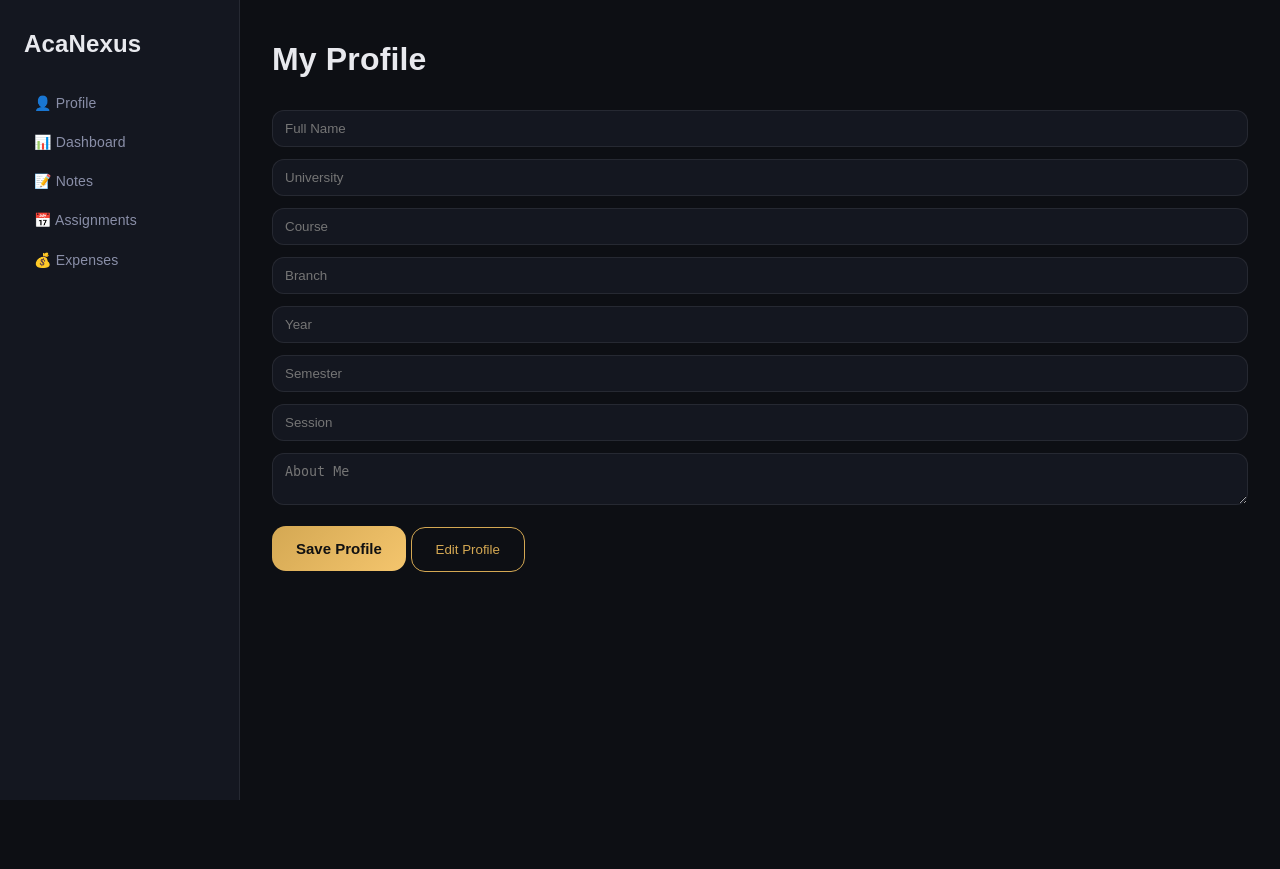
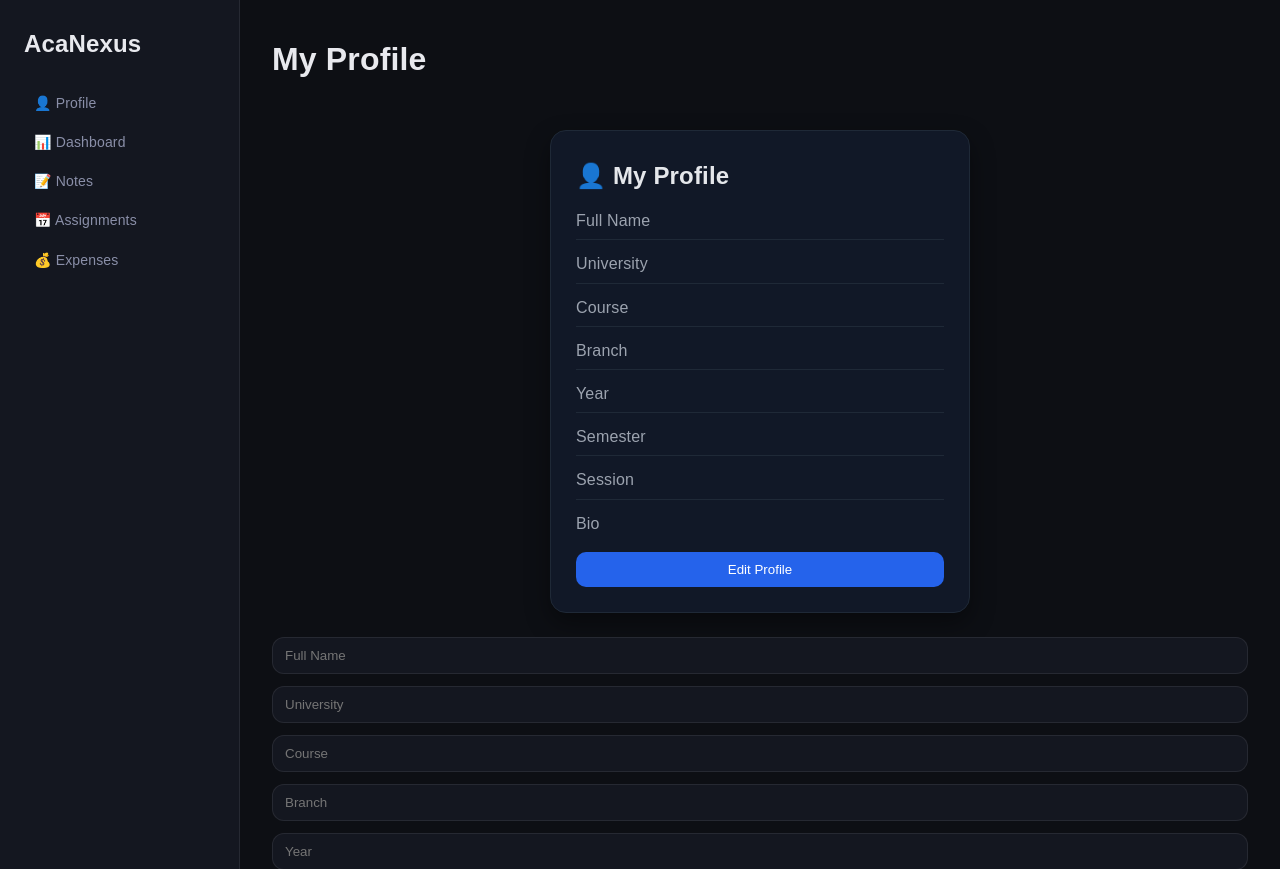
Before and after one commit to Celestial-tech100/AcaNexus-Studivo, a Flask app: page /profile in a window 1280 px wide. Shown: the top 869 px of the page. Before the commit the page ends 800 px from the top, so only its background shows below. Run offline with Flask 3, Linux system fonts and the light colour scheme; a user stored in the database is signed in.

Commit message:
Profile card

```diff
--- a/static/css/pages.css
+++ b/static/css/pages.css
@@ -360,3 +360,49 @@
 
     cursor: pointer;
 }
+.profile-wrapper {
+    display: flex;
+    justify-content: center;
+    margin-top: 20px;
+}
+
+.profile-card {
+    width: 420px;
+    background: #111827;
+    color: #e5e7eb;
+    padding: 25px;
+    border-radius: 16px;
+    box-shadow: 0 10px 25px rgba(0,0,0,0.4);
+    border: 1px solid #1f2937;
+}
+
+.profile-row {
+    display: flex;
+    justify-content: space-between;
+    margin: 10px 0;
+    border-bottom: 1px solid #1f2937;
+    padding-bottom: 5px;
+}
+
+.label {
+    color: #9ca3af;
+}
+
+.value {
+    color: #f9fafb;
+}
+
+.profile-bio {
+    margin-top: 10px;
+}
+
+.edit-toggle-btn {
+    margin-top: 15px;
+    width: 100%;
+    padding: 10px;
+    background: #2563eb;
+    color: white;
+    border: none;
+    border-radius: 10px;
+    cursor: pointer;
+}
--- a/templates/profile.html
+++ b/templates/profile.html
@@ -4,6 +4,56 @@
 {% if saved %}
 <div class="success-banner">Profile saved successfully ✓</div>
 {% endif %}
+
+<div class="profile-wrapper">
+  <div class="profile-card">
+    <h2>👤 My Profile</h2>
+
+    <div class="profile-row">
+      <span class="label">Full Name</span>
+      <span class="value">{{ profile[2] if profile else '' }}</span>
+    </div>
+
+    <div class="profile-row">
+      <span class="label">University</span>
+      <span class="value">{{ profile[3] if profile else '' }}</span>
+    </div>
+
+    <div class="profile-row">
+      <span class="label">Course</span>
+      <span class="value">{{ profile[4] if profile else '' }}</span>
+    </div>
+
+    <div class="profile-row">
+      <span class="label">Branch</span>
+      <span class="value">{{ profile[5] if profile else '' }}</span>
+    </div>
+
+    <div class="profile-row">
+      <span class="label">Year</span>
+      <span class="value">{{ profile[6] if profile else '' }}</span>
+    </div>
+
+    <div class="profile-row">
+      <span class="label">Semester</span>
+      <span class="value">{{ profile[7] if profile else '' }}</span>
+    </div>
+
+    <div class="profile-row">
+      <span class="label">Session</span>
+      <span class="value">{{ profile[8] if profile else '' }}</span>
+    </div>
+
+    <div class="profile-bio">
+      <span class="label">Bio</span>
+      <p>{{ profile[9] if profile else '' }}</p>
+    </div>
+
+    <button type="button" class="edit-toggle-btn" onclick="showEdit()">
+      Edit Profile
+    </button>
+  </div>
+</div>
 
 <form method="POST">
   <input
@@ -60,20 +110,21 @@
 
   <button type="submit" class="profile-save-btn">Save Profile</button>
 
+  <div id="editSection" style="display:none;">
+
   <button type="button" class="profile-edit-btn" onclick="enableEdit()">
     Edit Profile
   </button>
 </form>
+</div>
 
 <script>
-  function enableEdit() {
-    document.querySelectorAll("input, textarea").forEach((el) => {
-      el.removeAttribute("readonly");
-    });
+  function showEdit() {
+    document.getElementById("editSection").style.display = "block";
+  }
 
-    document.querySelector(".profile-save-btn").style.display = "inline-block";
-
-    document.querySelector(".profile-edit-btn").style.display = "none";
+  function hideEdit() {
+    document.getElementById("editSection").style.display = "none";
   }
 </script>
 
```
